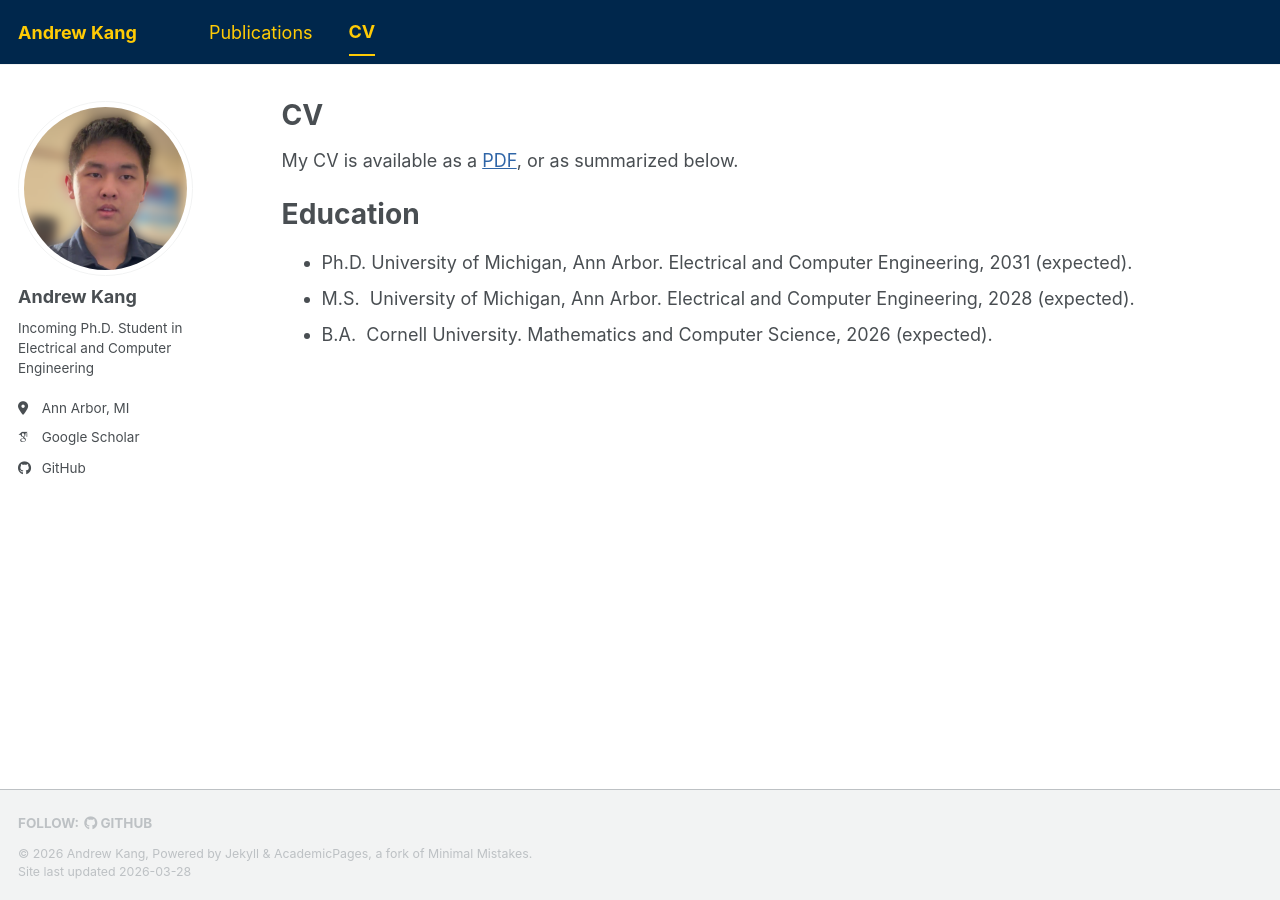
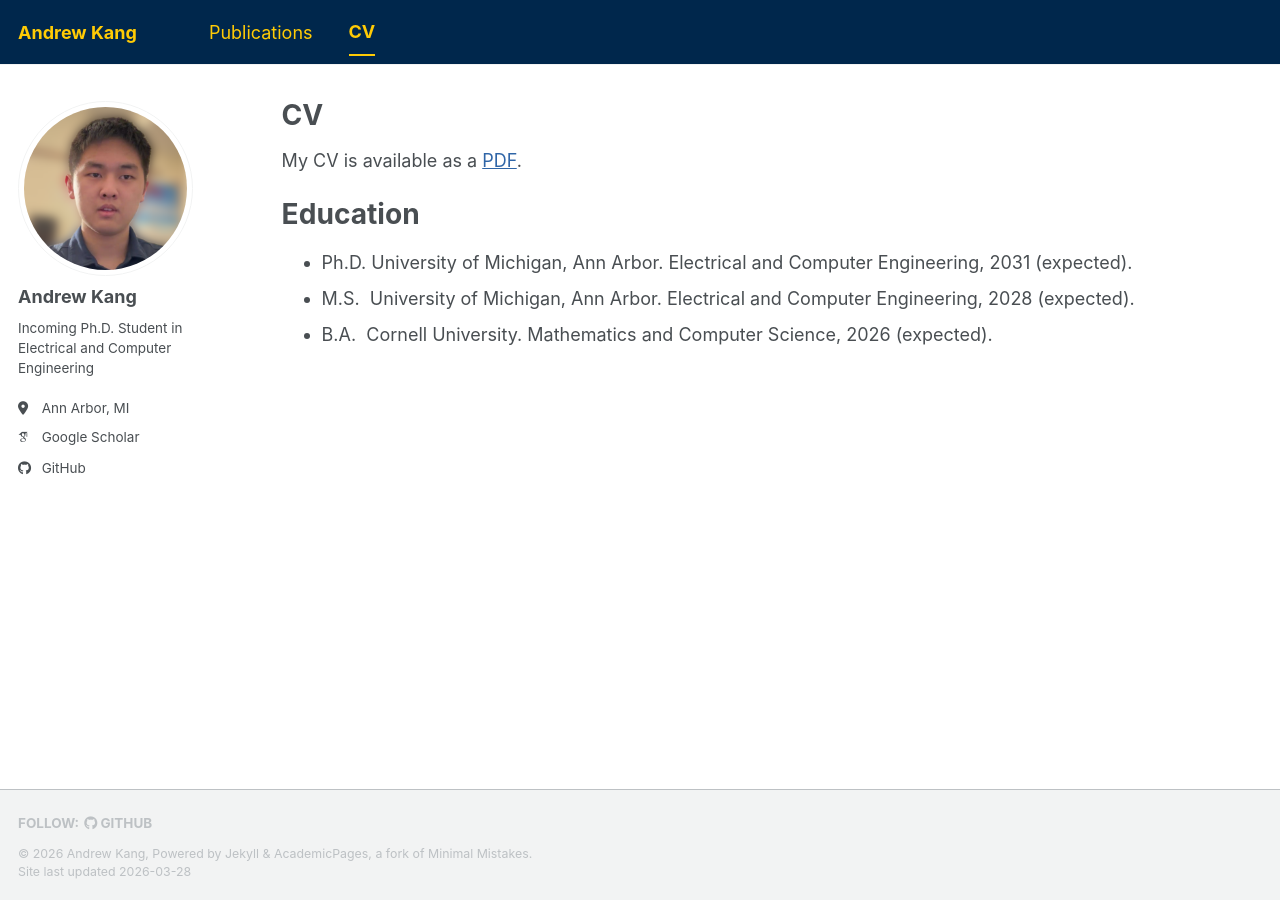
Before and after one commit to andrew-kang/andrew-kang.github.io, a Jekyll site: the page built from _pages/cv.md, in a window 1280 px wide. Built offline with Jekyll 4.4.1, drawn with Linux system fonts in a browser that asks for light colours; some web fonts are replaced; a script bundle is joined from its source files by our own code; library files that are not in the unit come from our copies.

Commit message:
Simplify CV section

```diff
--- a/_pages/cv.md
+++ b/_pages/cv.md
@@ -9,7 +9,7 @@ redirect_from:
 
 {% include base_path %}
 
-My CV is available as a [PDF](/files/AndrewKang_CV.pdf), or as summarized below.
+My CV is available as a [PDF](/files/AndrewKang_CV.pdf).
 
 Education
 ======
```
